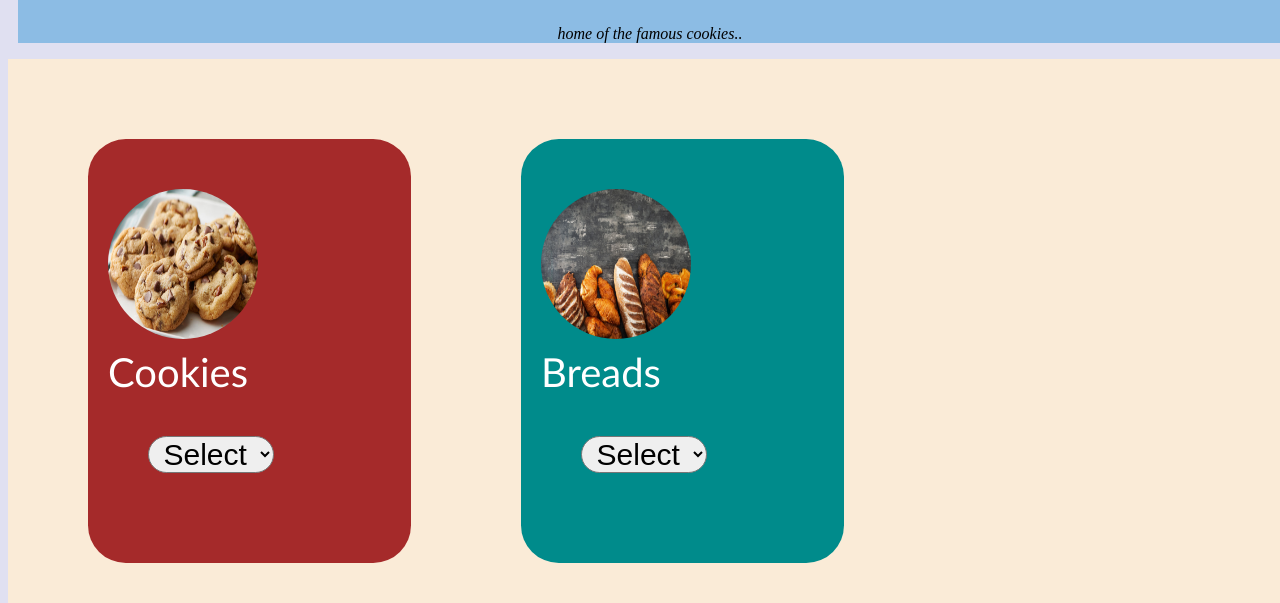
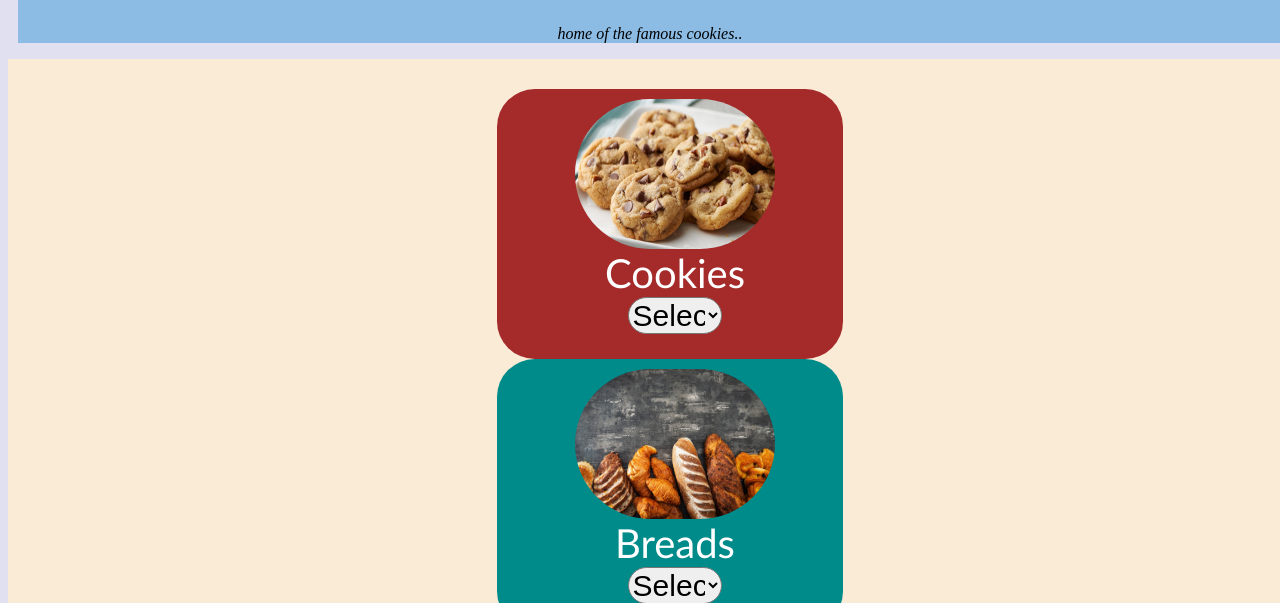
Before and after one commit to erive92d/My-personal-web-test, a plain HTML site: page index.html in a window 1280 px wide. Shown: the part 197-800 px from the top of the page. Drawn offline with Linux system fonts and the light colour scheme.

Commit message:
some visual improvement

```diff
--- a/styles.css
+++ b/styles.css
@@ -36,13 +36,15 @@ h1 {
 }
 
 .cookies, .cakes, .breads {
-    display: inline-block;
-    margin: 50px;
-    padding: 50px;
+    display: block;
+    margin: auto;
+    padding: 10px;
     color: white;
-    width: 20%;
-    height: 50%;
+    width:25%;
+    height: 250px;;
     border-radius: 1cm;
+    text-align: center;
+
 
 }
 
@@ -61,17 +63,19 @@ h1 {
 
 select {
     font-size: 30px;
-    margin: 40px;
+    margin: auto;
     border-radius: 1cm;
-    text-align: center;
-    width: 50%;
+    width: 30%;
+    display: block;
 }
 
 img {
-    width: 150px;
+    width: 200px;
+    margin: auto;
     height: 150px;
     border-radius: 1in;
-    display: inline-block;
+    display: block;
+    text-align: center;
 }
 
 input[type=text] {
```
